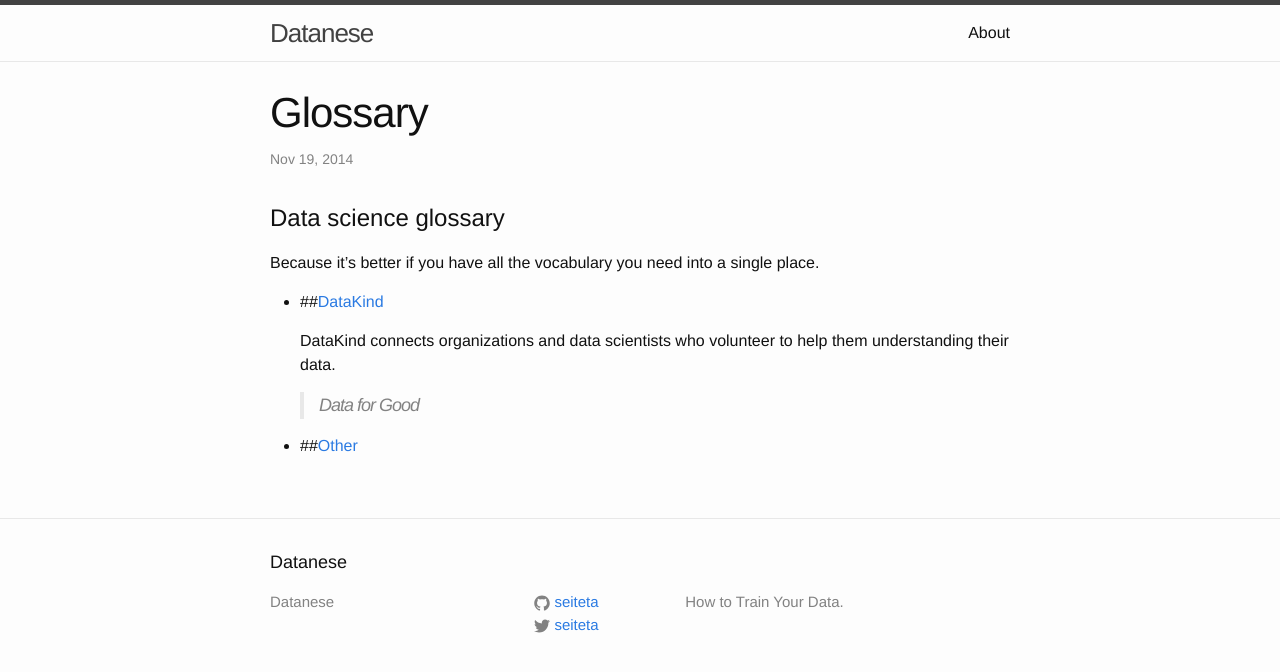
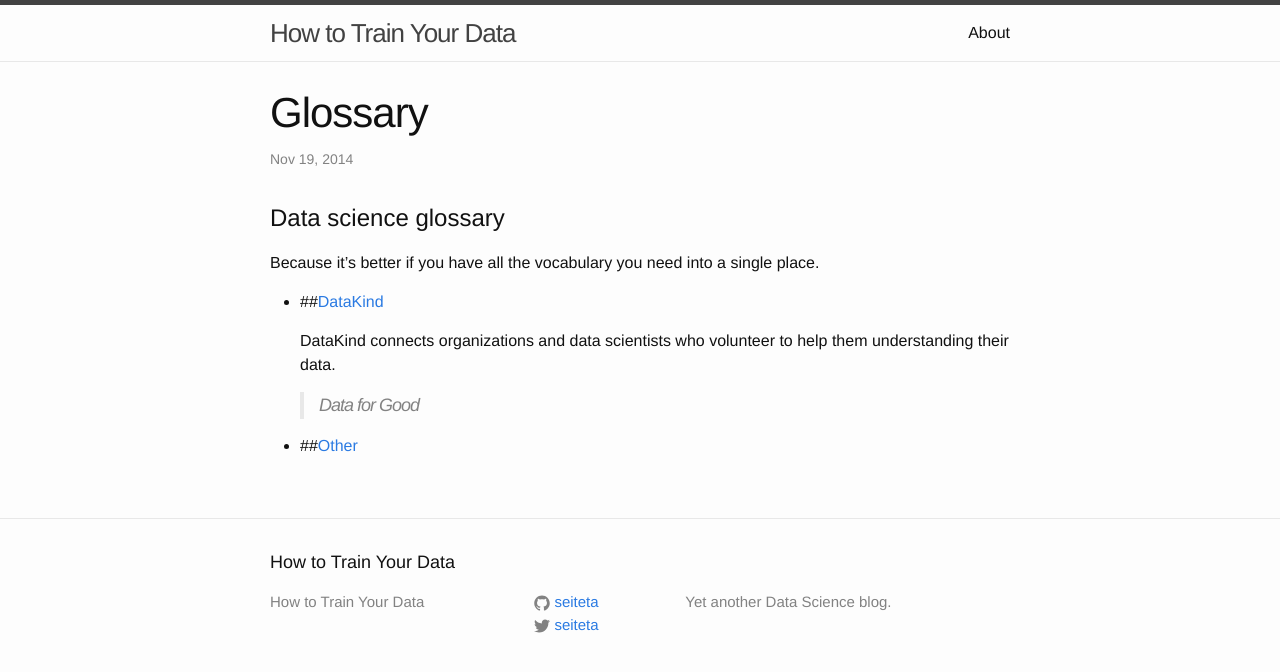
Before and after one commit to seiteta/seiteta.github.io_old, a Jekyll site: the page built from _posts/2014-11-19-data-science-glossary.md, in a window 1280 px wide. Shown: the top 672 px of the page. Built offline with Jekyll 4.4.1, drawn with Linux system fonts in a browser that asks for light colours.

Commit message:
Update _config.yml
Update name to "How to train your data"

```diff
--- a/_config.yml
+++ b/_config.yml
@@ -1,8 +1,8 @@
 # Site settings
-title: Datanese
+title: How to Train Your Data
 # email: your-email@domain.com
 description: > # this means to ignore newlines until "baseurl:"
-  How to Train Your Data.
+  Yet another Data Science blog.
 baseurl: "" # the subpath of your site, e.g. /blog/
 url: "http://seiteta.github.io" # the base hostname & protocol for your site
 twitter_username: seiteta
```
